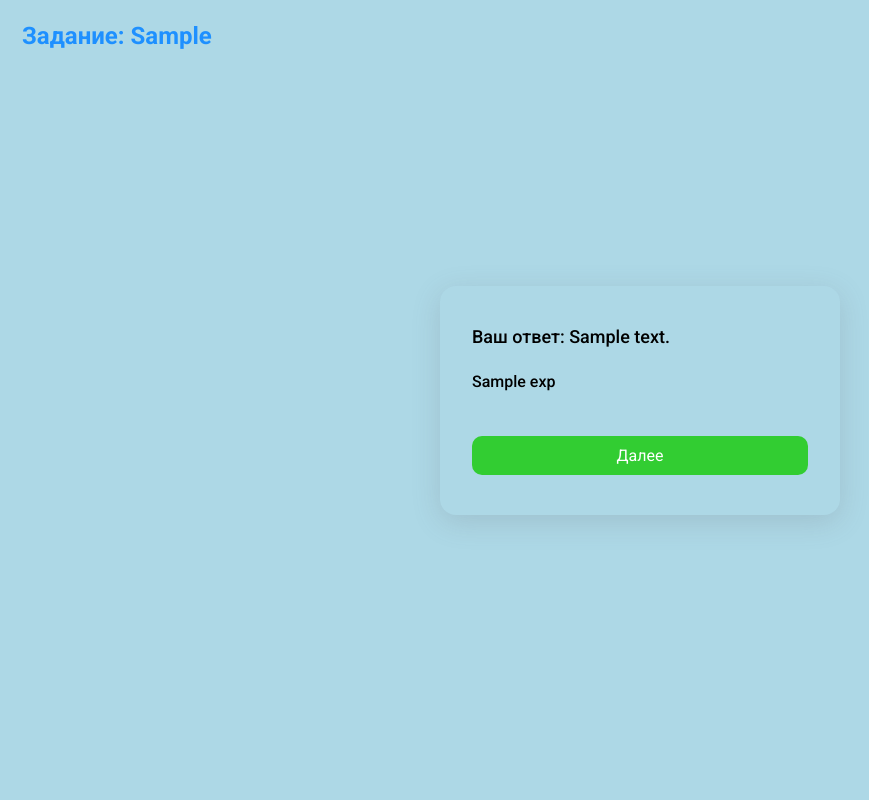
After one commit to ivalukyan/fractions-web, a FastAPI app: template src/templates/completions/answer_page.html in a window 1280 px wide. The commit adds this page. Shown: the whole page, without its empty margins (0-869 px from the left). Run offline with FastAPI, Linux system fonts and the light colour scheme; the template is opened without the code that fills it: most values are stand-ins (such as "Sample title", 1, 10 or a date in 2020).

Commit message:
new page

```diff
--- a/src/main.py
+++ b/src/main.py
@@ -42,15 +42,23 @@ async def arithmetic_operations(request: Request, class_id: str):
 @app.post('/task_selection/{class_id}/arithmetic_operations')
 async def arithmetic_operations(request: Request, class_id: str, answer: Annotated[str, Form()]):
     if answer == '1':
-        ans = 'Верно'
-        return templates.TemplateResponse("completions/answered.html", {'request': request, 'class_id': class_id,
-                                                                        'answer': ans,
-                                                                        'arithmetic_operations': 'Арифметические задания'})
+        ans = 'Правильно'
+        explanation = ''
+        return templates.TemplateResponse("completions/answer_page.html",
+                                          {'request': request,
+                                           'class_id': class_id,
+                                           'answer': ans,
+                                           'arithmetic_operations': 'Арифметические задания',
+                                           'explanation': explanation})
     else:
-        ans = 'Ошибка'
-        return templates.TemplateResponse("completions/answered.html", {'request': request, 'class_id': class_id,
-                                                                        'answer': ans,
-                                                                        'arithmetic_operations': 'Арифметические задания'})
+        ans = 'Неправильно'
+        explanation = 'Правильный ответ - 7/10, потому что..'
+        return templates.TemplateResponse("completions/answer_page.html",
+                                          {'request': request,
+                                           'class_id': class_id,
+                                           'answer': ans,
+                                           'arithmetic_operations': 'Арифметические задания',
+                                           'exp': explanation})
 
 
 @app.get('/task_selection/{class_id}/text_tasks')
--- a/src/static/css/answered.css
+++ b/src/static/css/answer.css
@@ -11,7 +11,7 @@ body{
     background-color: #ADD8E6;
 }
 
-.logo{
+.head{
     position: absolute;
     top: 22px;
     left: 22px;
@@ -20,11 +20,11 @@ body{
     gap: 10px;
 }
 
-.logo a{
+.head a{
     font-size: 24px;
     font-weight: bold;
     text-decoration: none;
-    color: #006400;
+    color: #1E90FF;
 }
 
 .container{
@@ -36,48 +36,49 @@ body{
 }
 
 .container .card{
-    display: block;
-    align-items: center;
-    justify-content: center;
     width: 400px;
-    height: 300px;
+    height: auto;
     padding: 40px 32px;
     border-radius: 16px;
     box-shadow: rgba(100, 100, 111, 0.2) 0 7px 29px 0;
 }
 
-h3{
+.container .card h4{
+    font-weight: 500;
+    font-size: 18px;
+}
+
+.container .card .text-answer{
+    display: flex;
+    align-items: start;
+    justify-content: start;
+    max-width: 360px;
+    max-height: 200px;
+    margin-top: 25px;
+}
+
+.container .card .text-answer p{
     font-size: 16px;
     font-weight: 500;
 }
 
-.card a{
-    margin-top: 140px;
-    text-decoration: none;
+.container .card .but{
+    display: flex;
     width: 100%;
-    height: 40px;
-    display: flex;
-    align-items: center;
-    justify-content: center;
-    background: #32CD32;
-    color: #FFFFFF;
-    border: none;
-    line-height: 50px;
-    padding: 10px;
-    font-size: 18px;
-    letter-spacing: 0.025em;
-    cursor: pointer;
-    font-weight: 800;
-    border-radius: 10px;
-    box-shadow: 0 5px 10px rgba(0,0,0, 0.15);
-    transition: all 0.3s ease;
+    margin-top: 45px;
 }
 
-.card a:hover{
-    background-color: #00a456;
+.container .card .but a{
+    display: block;
+    padding: 10px;
+    width: 100%;
+    text-decoration: none;
+    text-align: center;
+    color: #FFFFFF;
+    background-color: #32CD32;
+    border-radius: 10px;
 }
 
-.card p{
-    font-size: 16px;
-    font-weight: 500;
+.container .card .but a:hover{
+    background-color: #276f55;
 }
--- /dev/null
+++ b/src/templates/completions/answer_page.html
@@ -0,0 +1,24 @@
+<!DOCTYPE html>
+<html lang="ru">
+<head>
+    <meta charset="UTF-8">
+    <link href="{{ url_for('static', path='/css/answer.css') }}" rel="stylesheet">
+    <title>Answer</title>
+</head>
+<body>
+<div class="head">
+    <a href="/">Задание: {{ arithmetic_operations }}</a>
+</div>
+<div class="container">
+    <div class="card">
+        <h4>Ваш ответ: {{ answer }}</h4>
+        <div class="text-answer">
+            <p> {{ exp }} </p>
+        </div>
+        <div class="but">
+            <a href="/task_selection/{class_id}/arithmetic_operations">Далee</a>
+        </div>
+    </div>
+</div>
+</body>
+</html>
--- a/src/templates/completions/arithmetic.html
+++ b/src/templates/completions/arithmetic.html
@@ -2,7 +2,7 @@
 <html lang="ru">
 <head>
     <meta charset="UTF-8">
-    <link rel="stylesheet" href="{{ url_for('static', path='/css/arithmetic.css') }}">
+    <link href="{{ url_for('static', path='/css/arithmetic.css') }}" rel="stylesheet">
     <title>Arithmetic</title>
 </head>
 <body>
@@ -17,7 +17,7 @@
                 <textarea rows="3" placeholder="Ваш ответ" name="answer"></textarea>
             </label>
             <br>
-            <button type="submit">Отправить</button>
+            <button class="but-send" type="submit">Отправить</button>
         </form>
     </div>
 </div>
```
Also changed, not shown: src/static/css/arithmetic.css (+5 -3 lines), src/templates/completions/answered.html (deleted, +0 -20 lines), src/templates/statistic_page.html (added, +10 -0 lines).
